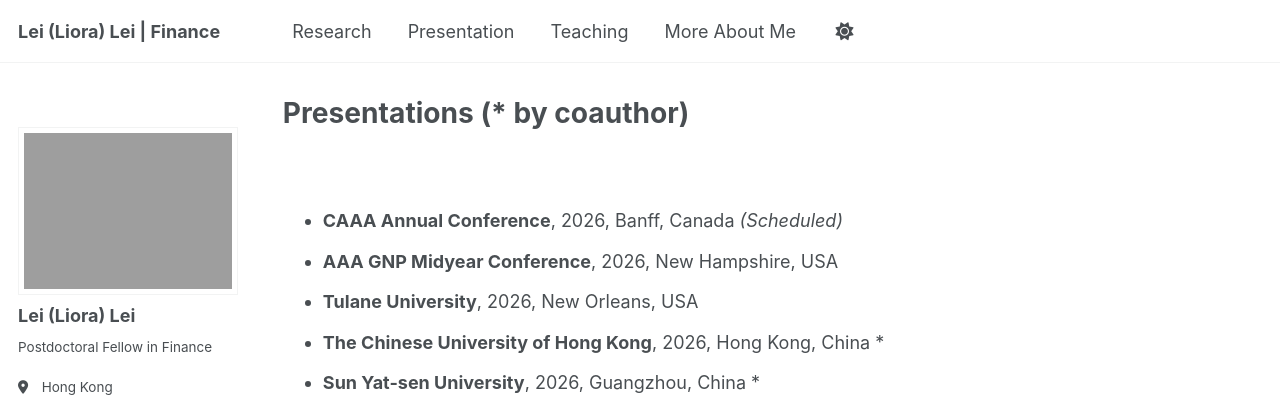
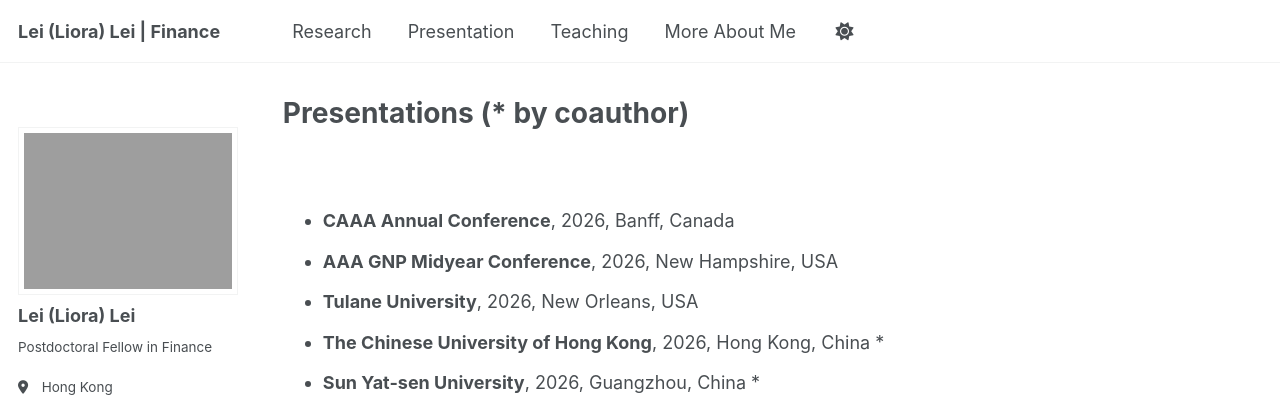
Before and after one commit to Liora-Lei/Lei-Lei, a Jekyll site: the page built from presentation.md, in a window 1280 px wide and 1328 px high. Shown: the top 402 px of the window. Built offline with Jekyll 4.4.1, drawn with Linux system fonts in a browser that asks for light colours; a script that is not in the unit is left out.

Commit message:
Remove Scheduled label from completed CAAA conference

```diff
--- a/presentation.md
+++ b/presentation.md
@@ -7,7 +7,7 @@
 ---
 <div style="margin-top: 33px;"></div>
 
-- **CAAA Annual Conference**, 2026, Banff, Canada *(Scheduled)*
+- **CAAA Annual Conference**, 2026, Banff, Canada
 - **AAA GNP Midyear Conference**, 2026, New Hampshire, USA
 - **Tulane University**, 2026, New Orleans, USA
 - **The Chinese University of Hong Kong**, 2026, Hong Kong, China *
```
